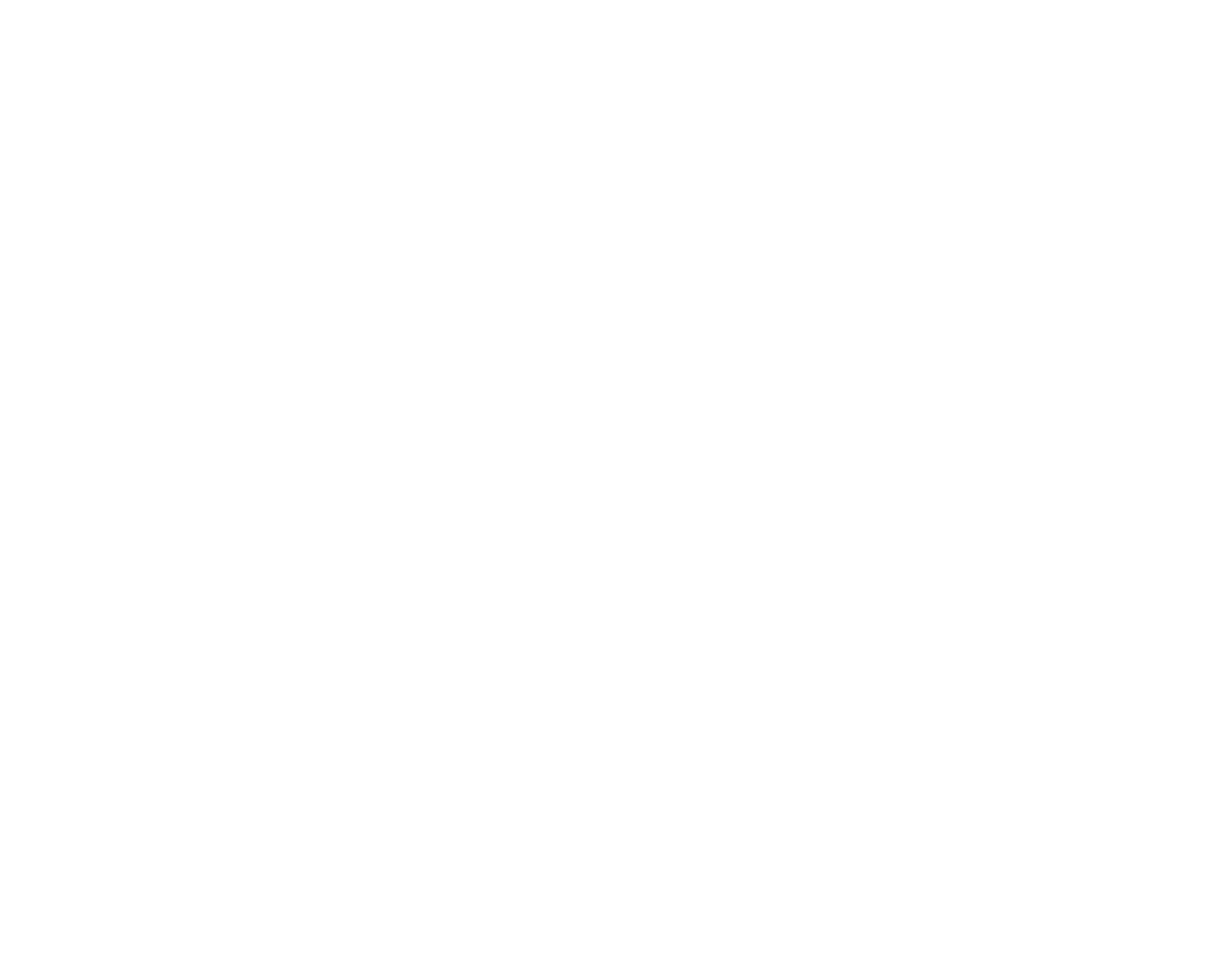
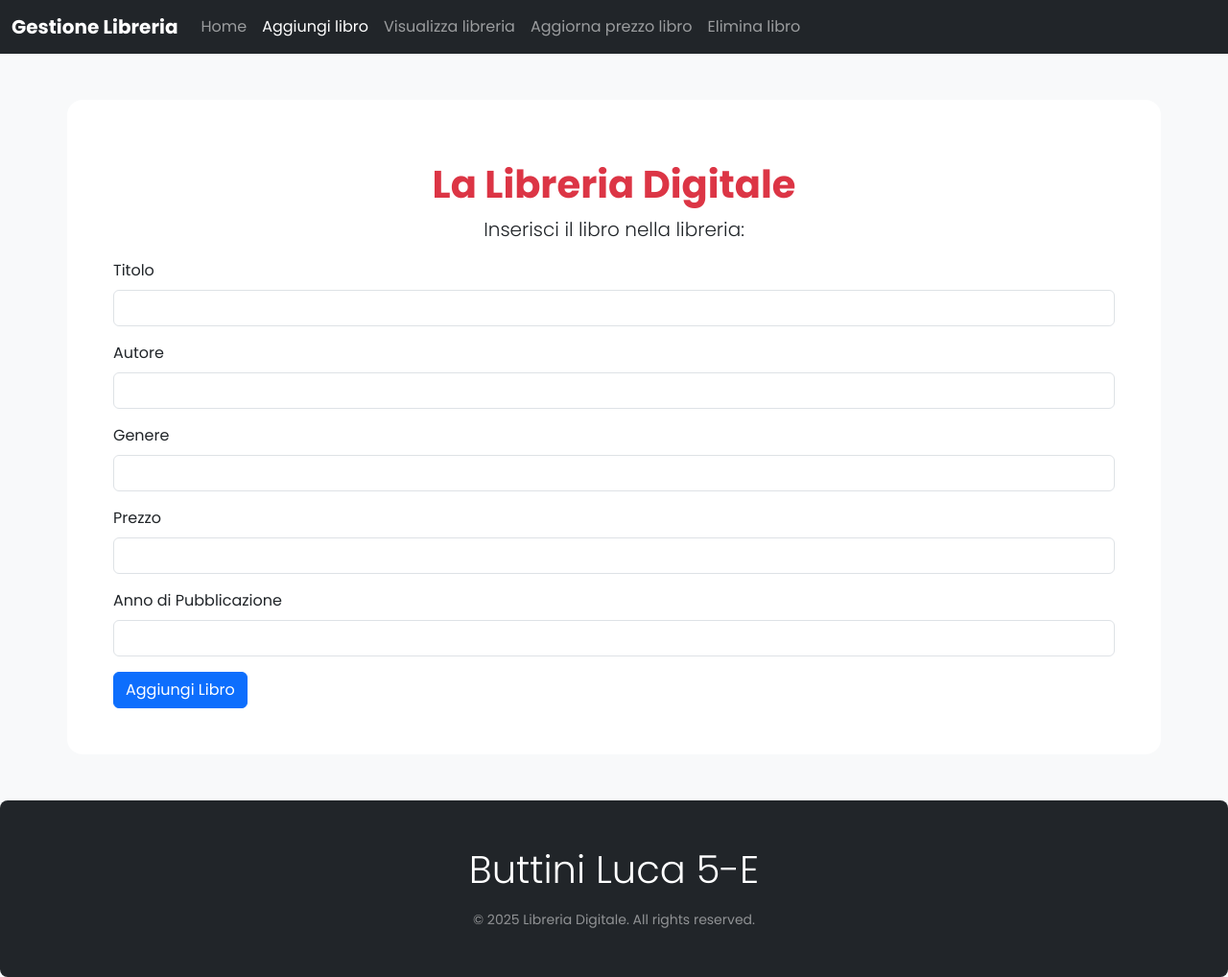
Before and after one commit to LucaButtini/Info-5E, a PHP site: page /create.php in a window 1280 px wide. Before the commit the page is empty. Shown: the whole page at 96% size. Before the commit the page ends 800 px from the top, so only its background shows below. Run offline with PHP 8.4, Linux system fonts and the light colour scheme.

Commit message:
bozza create

```diff
--- a/PHP/Libreria/create.php
+++ b/PHP/Libreria/create.php
@@ -1 +1,95 @@
 <?php
+require_once 'db.php';
+
+
+
+?>
+
+<!doctype html>
+<html lang="en">
+<head>
+    <meta charset="UTF-8">
+    <meta name="viewport"
+          content="width=device-width, user-scalable=no, initial-scale=1.0, maximum-scale=1.0, minimum-scale=1.0">
+    <meta http-equiv="X-UA-Compatible" content="ie=edge">
+    <link rel="stylesheet" href="style.css">
+    <link href="https://cdn.jsdelivr.net/npm/bootstrap@5.3.3/dist/css/bootstrap.min.css" rel="stylesheet"
+          integrity="sha384-QWTKZyjpPEjISv5WaRU9OFeRpok6YctnYmDr5pNlyT2bRjXh0JMhjY6hW+ALEwIH" crossorigin="anonymous">
+    <link rel="stylesheet" href="https://cdn.jsdelivr.net/npm/bootstrap-icons@1.11.3/font/bootstrap-icons.min.css">
+    <link rel="icon" href="" type="image/x-icon">
+    <title>Create</title>
+</head>
+<body class="bg-body-tertiary">
+<nav class="navbar navbar-expand-lg navbar-dark bg-dark">
+    <div class="container-fluid">
+        <a class="navbar-brand" href="#"><strong>Gestione Libreria</strong></a>
+        <button class="navbar-toggler" type="button" data-bs-toggle="collapse" data-bs-target="#navbarNav"
+                aria-controls="navbarNav" aria-expanded="false" aria-label="Toggle navigation">
+            <span class="navbar-toggler-icon"></span>
+        </button>
+        <div class="collapse navbar-collapse" id="navbarNav">
+            <ul class="navbar-nav">
+                <li class="nav-item">
+                    <a class="nav-link" href="index.php">Home</a>
+                </li>
+                <li class="nav-item">
+                    <a class="nav-link active" href="#">Aggiungi libro</a>
+                </li>
+                <li class="nav-item">
+                    <a class="nav-link" href="read.php">Visualizza libreria</a>
+                </li>
+                <li class="nav-item">
+                    <a class="nav-link" href="update.php">Aggiorna prezzo libro</a>
+                </li>
+                <li class="nav-item">
+                    <a class="nav-link" href="delete.php">Elimina libro</a>
+                </li>
+            </ul>
+        </div>
+    </div>
+</nav>
+
+<div class="container mt-5 rounded-4 p-5 bg-white">
+    <div class="text-center pt-3">
+        <h1 class="text-danger"><strong>La Libreria Digitale</strong></h1>
+        <p class="lead">Inserisci il libro nella libreria:</p>
+    </div>
+
+
+
+    <!-- Form di inserimento libro -->
+    <form action="create.php" method="POST">
+        <div class="mb-3">
+            <label for="titolo" class="form-label">Titolo</label>
+            <input type="text" class="form-control" id="titolo" name="titolo" required>
+        </div>
+        <div class="mb-3">
+            <label for="autore" class="form-label">Autore</label>
+            <input type="text" class="form-control" id="autore" name="autore" required>
+        </div>
+        <div class="mb-3">
+            <label for="genere" class="form-label">Genere</label>
+            <input type="text" class="form-control" id="genere" name="genere" required>
+        </div>
+        <div class="mb-3">
+            <label for="prezzo" class="form-label">Prezzo</label>
+            <input type="number" step="0.01" class="form-control" id="prezzo" name="prezzo" required>
+        </div>
+        <div class="mb-3">
+            <label for="anno_pubblicazione" class="form-label">Anno di Pubblicazione</label>
+            <input type="number" class="form-control" id="anno_pubblicazione" name="anno_pubblicazione" required>
+        </div>
+        <button type="submit" class="btn btn-primary">Aggiungi Libro</button>
+    </form>
+
+</div>
+
+<footer>
+    <div class="bg-dark py-5 mt-5 text-center rounded-3"> <!-- Aggiunto rounded-3 -->
+        <p class="display-6 mb-3 text-white">Buttini Luca 5-E</p>
+        <small class="text-white-50">&copy; 2025 Libreria Digitale. All rights reserved.</small>
+    </div>
+</footer>
+<script src="https://cdn.jsdelivr.net/npm/bootstrap@5.3.0-alpha1/dist/js/bootstrap.bundle.min.js"></script>
+</body>
+</html>
--- /dev/null
+++ b/PHP/Libreria/db.php
@@ -0,0 +1,3 @@
+<?php
+
+$db= new PDO('mysql:host=localhost;dbname=libreria', 'root', '', [PDO::ATTR_ERRMODE=>PDO::ERRMODE_EXCEPTION, PDO::ATTR_DEFAULT_FETCH_MODE=>PDO::FETCH_OBJ]);
--- a/PHP/Libreria/style.css
+++ b/PHP/Libreria/style.css
@@ -12,6 +12,6 @@
 }
 
 #img-home {
-    width: 50%; /* Modifica questa percentuale in base alle tue esigenze */
-    height: 40%; /* Mantiene le proporzioni originali */
+    width: 50%;
+    height: 40%;
 }
```
Also changed, not shown: PHP/Libreria/index.php (+5 -5 lines).
